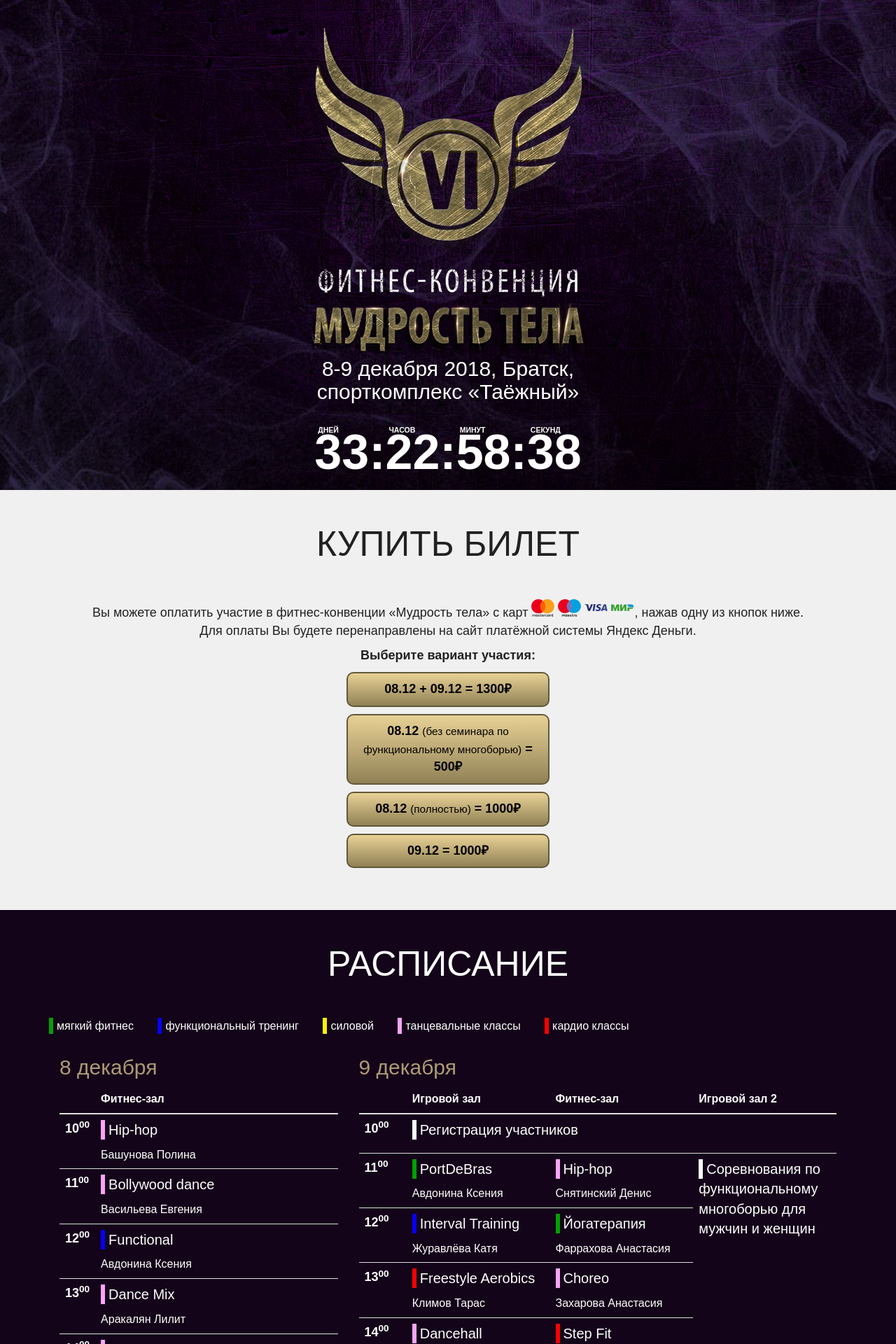
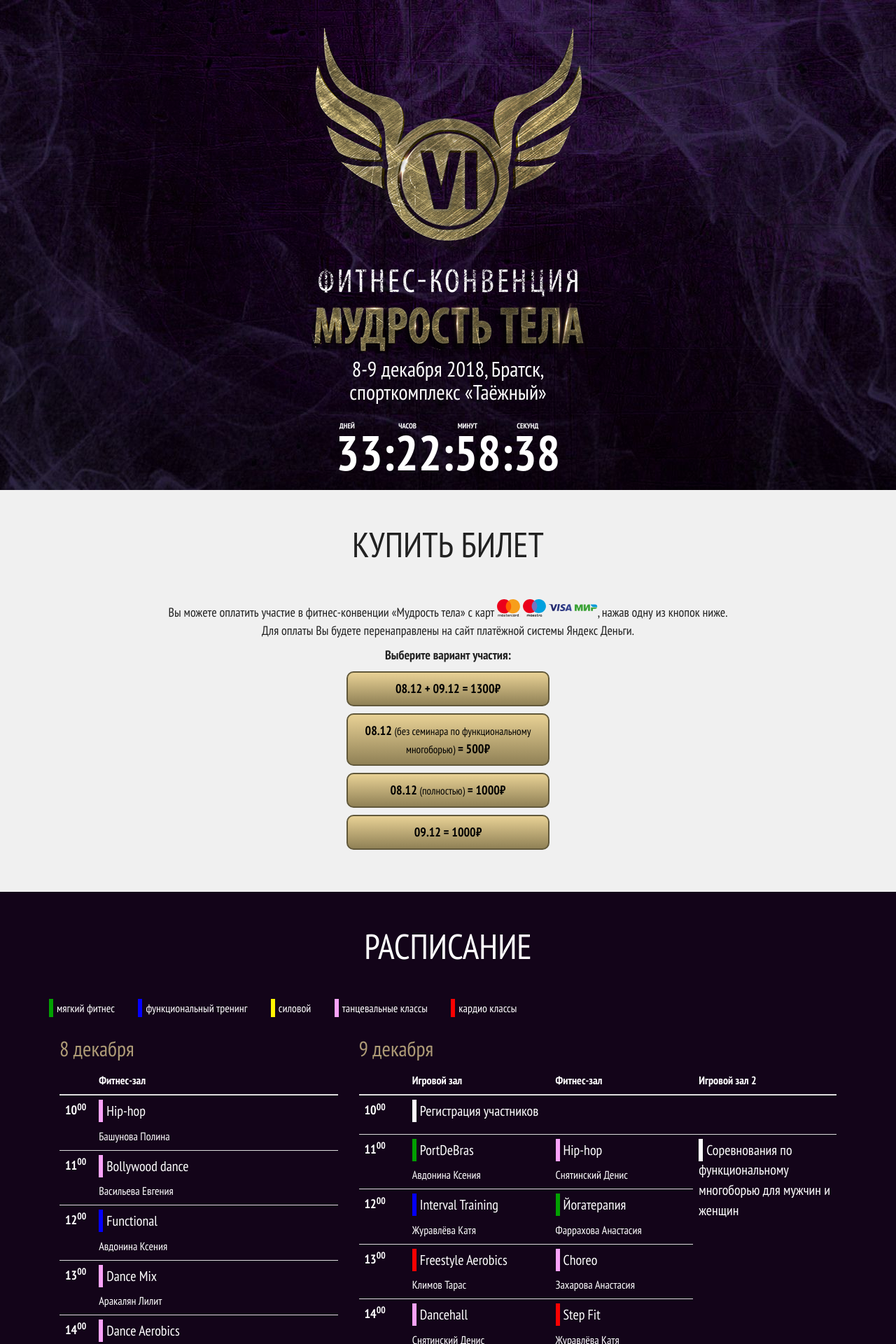
Before and after one commit to burashko/mudrost-tela, a Jekyll site: the page built from index.html, in a window 1280 px wide. Shown: the top 1920 px of the page at 70% size. Built offline with Jekyll 4.4.1, drawn with Linux system fonts in a browser that asks for light colours.

Commit message:
Google fonts added

```diff
--- a/_layouts/default.html
+++ b/_layouts/default.html
@@ -22,6 +22,7 @@
 	<link rel="shortcut icon" href="{{ "/favicon.ico?v=20181001" | prepend: site.url }}">
 	<meta name="msapplication-TileColor" content="#2b5797">
 	<meta name="theme-color" content="#ffffff">
+	<link href="https://fonts.googleapis.com/css?family=PT+Sans+Narrow:400,400i,700,700i&subset=cyrillic" rel="stylesheet">
 </head>
 <body>
 
```
